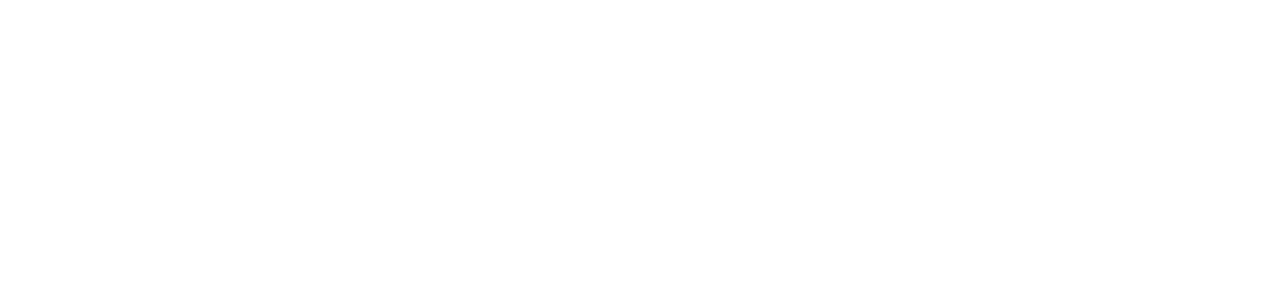
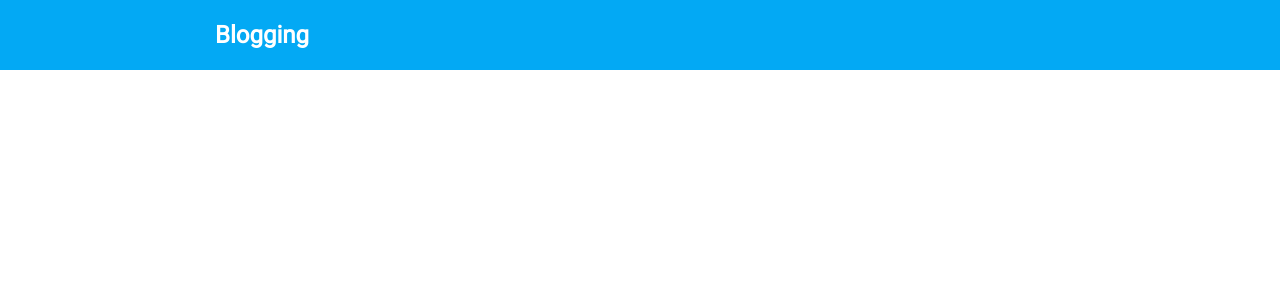
Before and after one commit to caioregis/waycarbon-test, an Angular app: page / in a window 1280 px wide. Shown: the top 300 px of the page. Built offline with nearby package versions, Linux system fonts and the light colour scheme.

Commit message:
add title with responsive container

```diff
--- a/src/app/app.component.html
+++ b/src/app/app.component.html
@@ -1,5 +1,7 @@
 <header class="toolbar" role="banner">
-
+  <div class="container">
+    <span class="toolbar-title">Blogging</span>
+  </div>
 </header>
 
 <div class="content" role="main">
--- a/src/app/app.component.scss
+++ b/src/app/app.component.scss
@@ -0,0 +1,14 @@
+:host {
+  .toolbar {
+    display: flex;
+    align-items: center;
+    height: 70px;
+    background-color: var(--primary-color);
+
+    &-title {
+      font-size: 1.2em;
+      font-weight: bold;
+      color: var(--primary-color-contrast);
+    }
+  }
+}
--- a/src/styles.scss
+++ b/src/styles.scss
@@ -1,4 +1,12 @@
 /* You can add global styles to this file, and also import other style files */
+
+$primary-color: #03A9F4;
+$primary-color-contrast: #ffffff;
+
+:root {
+  --primary-color: #{$primary-color};
+  --primary-color-contrast: #{$primary-color-contrast};
+}
 
 @font-face {
   font-family: "Roboto";
@@ -21,3 +29,17 @@
   color: #000000;
   background: #fff;
 }
+
+.container {
+  width: 100%;
+  padding: 0 10px;
+}
+
+
+@media (min-width: 860px) {
+  .container {
+    width: 850px;
+    margin: 0 auto;
+    padding: 0;
+  }
+}
```
